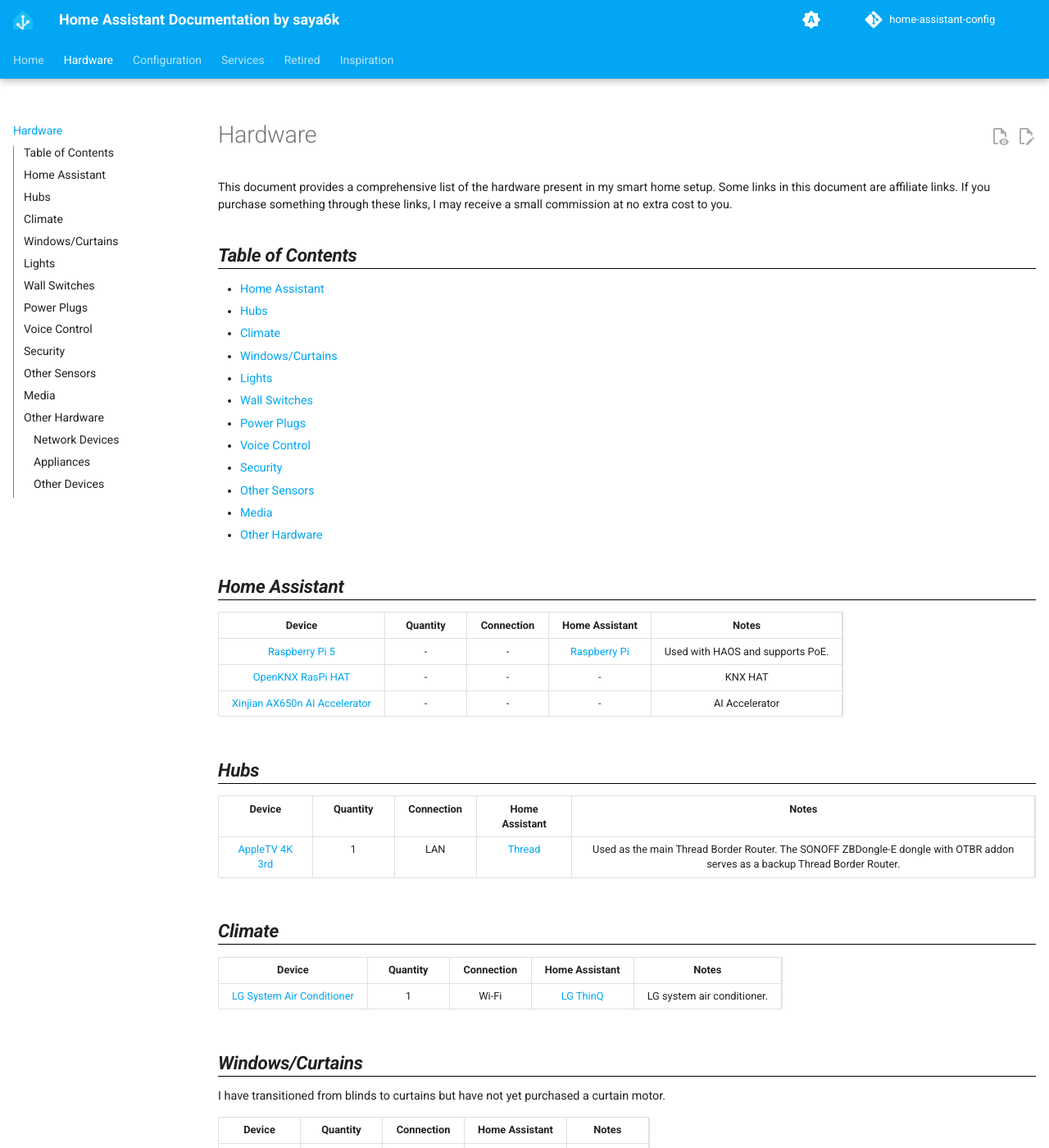
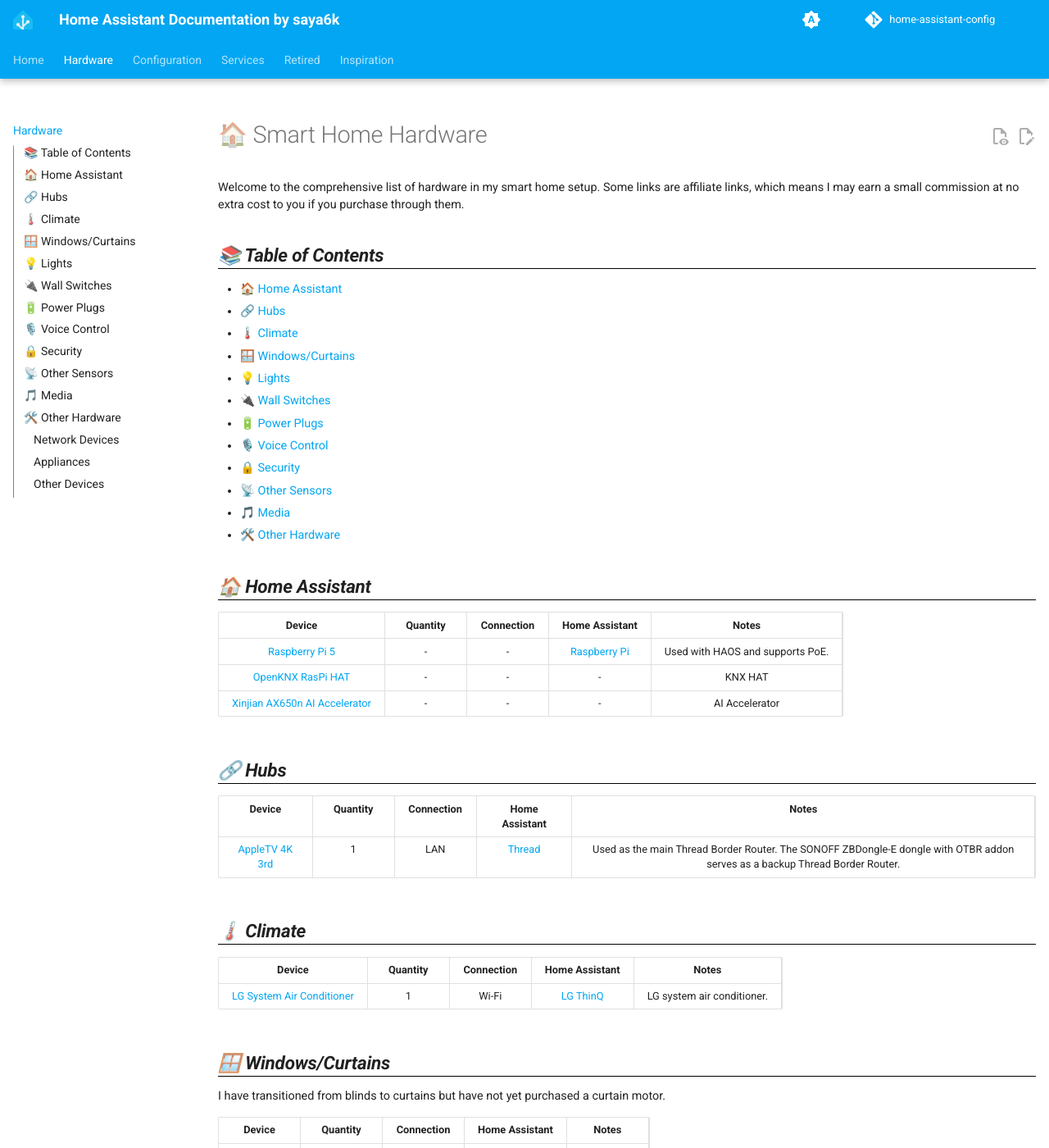
Before and after one commit to saya6k/home-assistant-config, an MkDocs documentation site: the page built from docs/hardware.md, in a window 1280 px wide and 1400 px high. Shown: the whole window at 82% size. Built offline with MkDocs 1.6.1 and Material for MkDocs 9.7.7, drawn with Linux system fonts in a browser that asks for light colours; comment, search, counter and statistics services are not loaded; some of the changed text lies outside the part shown.

Commit message:
style: Enhance hardware documentation with emojis and formatting improvements
Co-authored-by: aider (gpt-4o) <aider@aider.chat>

```diff
--- a/docs/hardware.md
+++ b/docs/hardware.md
@@ -2,26 +2,26 @@
 title: Hardware
 ---
 
-# Hardware
+# 🏠 Smart Home Hardware
 
-This document provides a comprehensive list of the hardware present in my smart home setup. Some links in this document are affiliate links. If you purchase something through these links, I may receive a small commission at no extra cost to you.
+Welcome to the comprehensive list of hardware in my smart home setup. Some links are affiliate links, which means I may earn a small commission at no extra cost to you if you purchase through them.
 
-## Table of Contents
+## 📚 Table of Contents
 
-- [Home Assistant](#home-assistant)
-- [Hubs](#hubs)
-- [Climate](#climate)
-- [Windows/Curtains](#windowscurtains)
-- [Lights](#lights)
-- [Wall Switches](#wall-switches)
-- [Power Plugs](#power-plugs)
-- [Voice Control](#voice-control)
-- [Security](#security)
-- [Other Sensors](#other-sensors)
-- [Media](#media)
-- [Other Hardware](#other-hardware)
+- [🏠 Home Assistant](#home-assistant)
+- [🔗 Hubs](#hubs)
+- [🌡️ Climate](#climate)
+- [🪟 Windows/Curtains](#windowscurtains)
+- [💡 Lights](#lights)
+- [🔌 Wall Switches](#wall-switches)
+- [🔋 Power Plugs](#power-plugs)
+- [🎙️ Voice Control](#voice-control)
+- [🔒 Security](#security)
+- [📡 Other Sensors](#other-sensors)
+- [🎵 Media](#media)
+- [🛠️ Other Hardware](#other-hardware)
 
-## Home Assistant
+## 🏠 Home Assistant
 
 |                                      Device                                       | Quantity | Connection |                             Home Assistant                              |              Notes               |
 | :-------------------------------------------------------------------------------: | :------: | :--------: | :---------------------------------------------------------------------: | :------------------------------: |
@@ -29,19 +29,19 @@ This document provides a comprehensive list of the hardware present in my smart
 |  [OpenKNX RasPi HAT](https://github.com/OpenKNX/OpenKNX/wiki/OpenKNX-RasPi-HAT)   |    -     |     -      |                                    -                                    |             KNX HAT              |
 | [Xinjian AX650n AI Accelerator](https://item.taobao.com/item.htm?id=831650560883) |    -     |     -      |                                    -                                    |          AI Accelerator          |
 
-## Hubs
+## 🔗 Hubs
 
 |                          Device                          | Quantity | Connection |                        Home Assistant                        |                                                            Notes                                                             |
 | :------------------------------------------------------: | :------: | :--------: | :----------------------------------------------------------: | :--------------------------------------------------------------------------------------------------------------------------: |
 | [AppleTV 4K 3rd](https://www.apple.com/lae/apple-tv-4k/) |    1     |    LAN     | [Thread](https://www.home-assistant.io/integrations/thread/) | Used as the main Thread Border Router. The SONOFF ZBDongle-E dongle with OTBR addon serves as a backup Thread Border Router. |
 
-## Climate
+## 🌡️ Climate
 
 |                                                 Device                                                 | Quantity | Connection |                          Home Assistant                          |           Notes            |
 | :----------------------------------------------------------------------------------------------------: | :------: | :--------: | :--------------------------------------------------------------: | :------------------------: |
 | [LG System Air Conditioner](https://www.lge.co.kr/kr/business/product/cooling/single-multi-v-s-living) |    1     |   Wi-Fi    | [LG ThinQ](https://www.home-assistant.io/integrations/lg_thinq/) | LG system air conditioner. |
 
-## Windows/Curtains
+## 🪟 Windows/Curtains
 
 I have transitioned from blinds to curtains but have not yet purchased a curtain motor.
 
@@ -49,7 +49,7 @@ I have transitioned from blinds to curtains but have not yet purchased a curtain
 | :----: | :------: | :--------: | :------------: | :---: |
 |   -    |    -     |     -      |       -        |   -   |
 
-## Lights
+## 💡 Lights
 
 |                                     Device                                     | Quantity | Connection |                           Home Assistant                            |                                                                 Notes                                                                  |
 | :----------------------------------------------------------------------------: | :------: | :--------: | :-----------------------------------------------------------------: | :------------------------------------------------------------------------------------------------------------------------------------: |
@@ -58,20 +58,20 @@ I have transitioned from blinds to curtains but have not yet purchased a curtain
 | [Auxmer LED CCT Strip](https://www.aliexpress.com/item/1005005645881199.html)  |    1     |     -      |                                  -                                  |       38.4W/m (240 LEDs). Highly desirable but four times more expensive than the one below. I use this strip for main lighting.       |
 |  [COXO LED CCT Strip](https://www.aliexpress.com/item/1005005791196110.html)   |    1     |     -      |                                  -                                  | 14W/m (608 LEDs). While Auxmer is better in performance, the price difference is significant. However, it's good for ambient lighting. |
 
-## Wall Switches
+## 🔌 Wall Switches
 
 |                                                                          Device                                                                           | Quantity | Connection |                           Home Assistant                            |                                                                     Notes                                                                      |
 | :-------------------------------------------------------------------------------------------------------------------------------------------------------: | :------: | :--------: | :-----------------------------------------------------------------: | :--------------------------------------------------------------------------------------------------------------------------------------------: |
 | [SPEEL TouchNet T2R All-Off + Gas Cut-Off Switch](http://speel.co.kr/project/%ec%9d%bc%ea%b4%84%ec%86%8c%eb%93%b1%ea%b0%80%ec%8a%a4%ec%b0%a8%eb%8b%a8-2/) |    1     |     -      |   [ESPHome](https://www.home-assistant.io/integrations/esphome/)    |               Features all-off and gas cut-off functions. However, I don't use the all-off function as it cuts off electricity.                |
 |                                            [Aqara H2 US](https://www.aqara.com/en/product/light-switch-h2-us/)                                            |    1     |   Thread   | [Matter (BETA)](https://www.home-assistant.io/integrations/matter/) | The only physical switch in my home. Controls the bathroom, shower booth, and exhaust fan. The last button is used as an all-off scene switch. |
 
-## Power Plugs
+## 🔋 Power Plugs
 
 | Device | Quantity | Connection | Home Assistant | Notes |
 | :----: | :------: | :--------: | :------------: | :---: |
 |   -    |    -     |     -      |       -        |   -   |
 
-## Voice Control
+## 🎙️ Voice Control
 
 Previously, I used the GPT-4o model from [OpenAI Conversation](https://www.home-assistant.io/integrations/openai_conversation/), but now I use the Gemini 2.0 Flash model from [Google Generative AI](https://www.home-assistant.io/integrations/google_generative_ai_conversation/) because it's free.
 
@@ -79,7 +79,7 @@ Previously, I used the GPT-4o model from [OpenAI Conversation](https://www.home-
 | :-----------------------------------------------------------------------------: | :------: | :--------: | :------------------------------------------------------------: | :------------------------------------------------------------------------------------------------------------: |
 | [Home Assistant Voice Preview Edition](https://www.home-assistant.io/voice-pe/) |    2     |   Wi-Fi    | [ESPHome](https://www.home-assistant.io/integrations/esphome/) | Official hardware from Home Assistant. Functionally similar to ReSpeaker Lite but more aesthetically pleasing. |
 
-## Security
+## 🔒 Security
 
 I use the Doods addon for object detection. It can handle over 10 FHD streams, detect motion, and recognize objects.
 
@@ -88,13 +88,13 @@ I use the Doods addon for object detection. It can handle over 10 FHD streams, d
 |                       [Eve Motion](https://www.evehome.com/en/eve-motion)                       |    1     |   Thread   | [Matter (BETA)](https://www.home-assistant.io/integrations/matter/) |                                     Works well but is quite expensive.                                     |
 | [Aqara Door and Windows Sensor P2](https://www.aqara.com/en/product/door-and-window-sensor-p2/) |    2     |   Thread   | [Matter (BETA)](https://www.home-assistant.io/integrations/matter/) | Excellent but slightly more expensive than the previous Zigbee model. The battery specification is unique. |
 
-## Other Sensors
+## 📡 Other Sensors
 
 |                                 Device                                  | Quantity | Connection |                         Home Assistant                         |                                 Notes                                 |
 | :---------------------------------------------------------------------: | :------: | :--------: | :------------------------------------------------------------: | :-------------------------------------------------------------------: |
 | [Netatmo Home Coach](https://shop.netatmo.com/en-eu/aircare/home-coach) |    1     |   Wi-Fi    | [Netatmo](https://www.home-assistant.io/integrations/netatmo/) | Cloud-based. Unfortunately, it doesn't measure air quality in detail. |
 
-## Media
+## 🎵 Media
 
 I use Music Assistant and Apple Music for music streaming.
 
@@ -105,7 +105,7 @@ I use Music Assistant and Apple Music for music streaming.
 |     [Edifier MR5](https://www.edifier.com/int/global/p/studio-monitors/mr5)     |    1     |     -      | [ESPHome](https://www.home-assistant.io/integrations/esphome/)  |                  Connected to the above Voice PE.                  |
 |                [JBL Flip 4](https://kr.jbl.com/JBL+Flip+4.html)                 |    1     |     -      | [ESPHome](https://www.home-assistant.io/integrations/esphome/)  | Connected to the Voice PE. Waterproof, used as a bathroom speaker. |
 
-## Other Hardware
+## 🛠️ Other Hardware
 
 ### Network Devices
 
```
